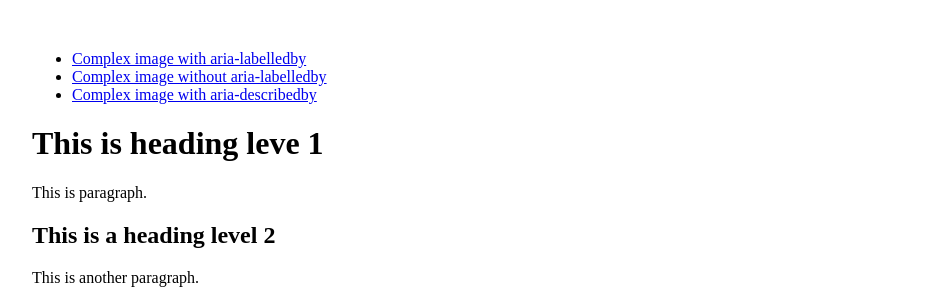
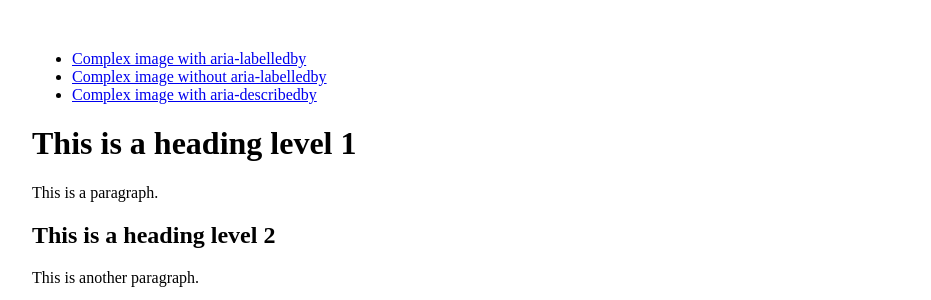
Before and after one commit to damianklick/complex-images, a website with bundled scripts: page index.html in a window 1280 px wide. Shown: the top 300 px of the page, without its empty margins (160-1091 px from the left). Built offline with nearby package versions, Linux system fonts and the light colour scheme.

Commit message:
typos fixed

```diff
--- a/index.html
+++ b/index.html
@@ -15,9 +15,9 @@
         </ul>
     </nav>
 
-    <h1>This is heading leve 1</h1>
+    <h1>This is a heading level 1</h1>
 
-    <p>This is paragraph.</p>
+    <p>This is a paragraph.</p>
 
     <h2>This is a heading level 2</h2>
 
```
Also changed, not shown: index2.html (+2 -2 lines), index3.html (+2 -2 lines).
